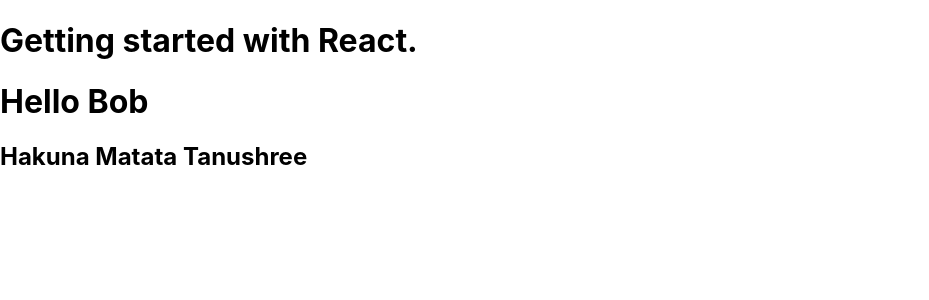
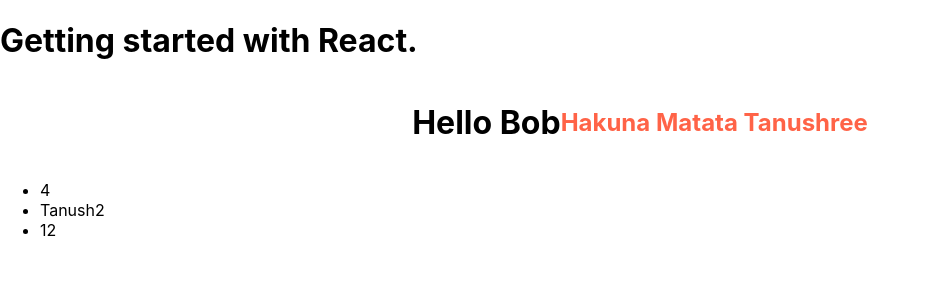
Before and after one commit to Tanushree227/starting_app, a React (Create React App) app: page / in a window 1280 px wide. Shown: the top 300 px of the page, without its empty margins (0-929 px from the left). Built offline with nearby package versions, Linux system fonts and the light colour scheme; the HTML template or start-up script is replaced by a standard one.

Commit message:
styling jsx

```diff
--- a/src/App.js
+++ b/src/App.js
@@ -1,10 +1,12 @@
 import Heading from "./components/Heading";
+import List from "./components/List";
 
 function App() {
   return (
     <div>
       <h1>Getting started with React.</h1>
       <Heading firstName="Bob" name="Tanushree" />
+      <List />
     </div>
   );
 }
--- a/src/components/Heading.js
+++ b/src/components/Heading.js
@@ -2,9 +2,9 @@
 
 export default function Heading(props) {
   return (
-    <div>
+    <div style={{"display": "flex", "justifyContent": "center", "alignItems": "center"}}>
         <h1>Hello {props.firstName}</h1>
-        <h2>Hakuna Matata {props.name}</h2>
+        <h2 style={{"color": "tomato"}}>Hakuna Matata {props.name}</h2>
     </div>
   )
 }
--- /dev/null
+++ b/src/components/List.js
@@ -0,0 +1,13 @@
+import React from 'react'
+
+export default function List() {
+  return (
+    <div>
+        <ul>
+            <li>{2 + 2}</li>
+            <li>{"Tanush" + 2}</li>
+            <li>{34 - 22}</li>
+        </ul>
+    </div>
+  )
+}
```
